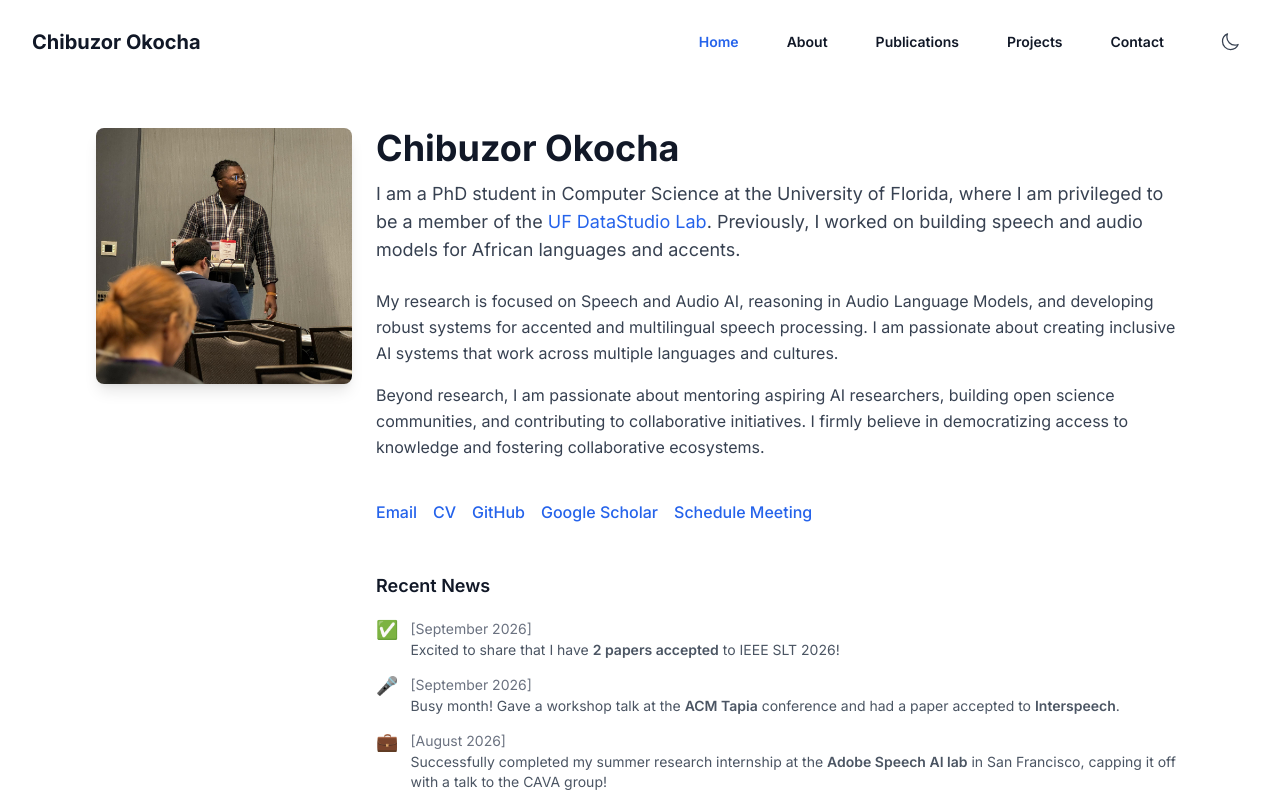
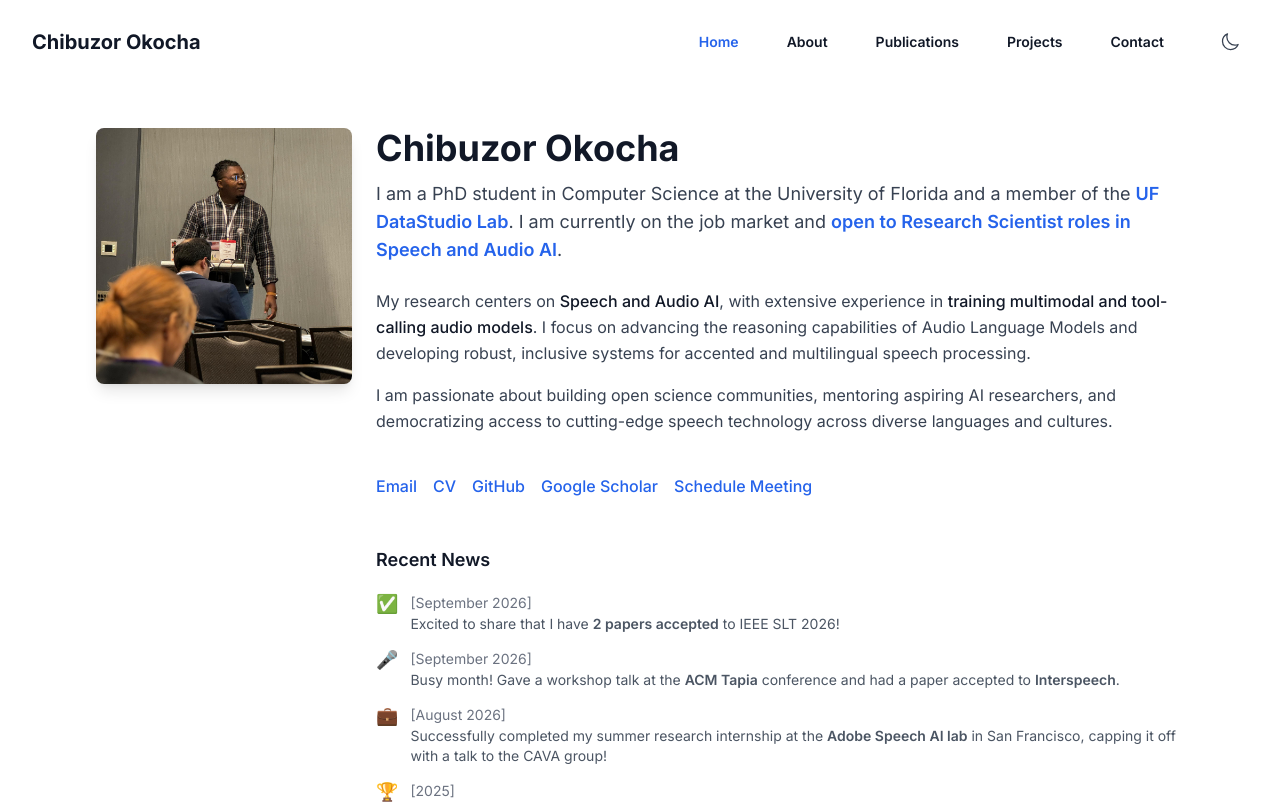
Before and after one commit to unruli/Portfolio-website, a Next.js app: page / in a window 1280 px wide. Shown: the top 804 px of the page. Built offline with nearby package versions, Linux system fonts and the light colour scheme.

Commit message:
Update About copy to include job search and multimodal model experience

```diff
--- a/src/app/about/page.tsx
+++ b/src/app/about/page.tsx
@@ -114,9 +114,14 @@ export default function About() {
           <h1 className="text-4xl font-bold text-white mb-4">
             About Me
           </h1>
-          <p className="text-xl text-white max-w-3xl mx-auto">
-            I am a PhD student in Computer Science at the University of Florida. My research focuses on Speech and Audio AI, reasoning in Audio Language Models, and developing robust systems for accented and multilingual speech processing.
-          </p>
+          <div className="text-xl text-white max-w-3xl mx-auto space-y-4">
+            <p>
+              I am a PhD student in Computer Science at the University of Florida, specializing in Speech and Audio AI. I have deep expertise in <span className="font-semibold">training multimodal and tool-calling audio models</span>, as well as advancing reasoning capabilities in Audio Language Models.
+            </p>
+            <p className="font-semibold text-blue-300">
+              I am actively seeking full-time opportunities and am open to Research Scientist roles in Speech and Audio AI.
+            </p>
+          </div>
         </motion.div>
 
         {/* Education Section */}
--- a/src/app/page.tsx
+++ b/src/app/page.tsx
@@ -78,25 +78,25 @@ export default function Home() {
                 </h1>
                 <div className="space-y-1">
                   <p className="text-lg text-gray-700 dark:text-gray-300">
-                    I am a PhD student in Computer Science at the University of Florida, where I am privileged to be a member of the <a
+                    I am a PhD student in Computer Science at the University of Florida and a member of the <a
                       href="https://ufdatastudio.com/"
                       target="_blank"
                       rel="noopener noreferrer"
-                      className="text-blue-600 dark:text-blue-400 hover:underline"
+                      className="text-blue-600 dark:text-blue-400 hover:underline font-semibold"
                     >
                       UF DataStudio Lab
-                    </a>. Previously, I worked on building speech and audio models for African languages and accents.
+                    </a>. I am currently on the job market and <span className="font-semibold text-blue-600 dark:text-blue-400">open to Research Scientist roles in Speech and Audio AI</span>.
                   </p>
                 </div>
               </div>
 
               <div className="space-y-4">
                 <p className="text-gray-700 dark:text-gray-300 leading-relaxed">
-                  My research is focused on Speech and Audio AI, reasoning in Audio Language Models, and developing robust systems for accented and multilingual speech processing. I am passionate about creating inclusive AI systems that work across multiple languages and cultures.
+                  My research centers on <span className="font-medium text-gray-900 dark:text-white">Speech and Audio AI</span>, with extensive experience in <span className="font-medium text-gray-900 dark:text-white">training multimodal and tool-calling audio models</span>. I focus on advancing the reasoning capabilities of Audio Language Models and developing robust, inclusive systems for accented and multilingual speech processing.
                 </p>
 
                 <p className="text-gray-700 dark:text-gray-300 leading-relaxed">
-                  Beyond research, I am passionate about mentoring aspiring AI researchers, building open science communities, and contributing to collaborative initiatives. I firmly believe in democratizing access to knowledge and fostering collaborative ecosystems.
+                  I am passionate about building open science communities, mentoring aspiring AI researchers, and democratizing access to cutting-edge speech technology across diverse languages and cultures.
                 </p>
               </div>
 
```
